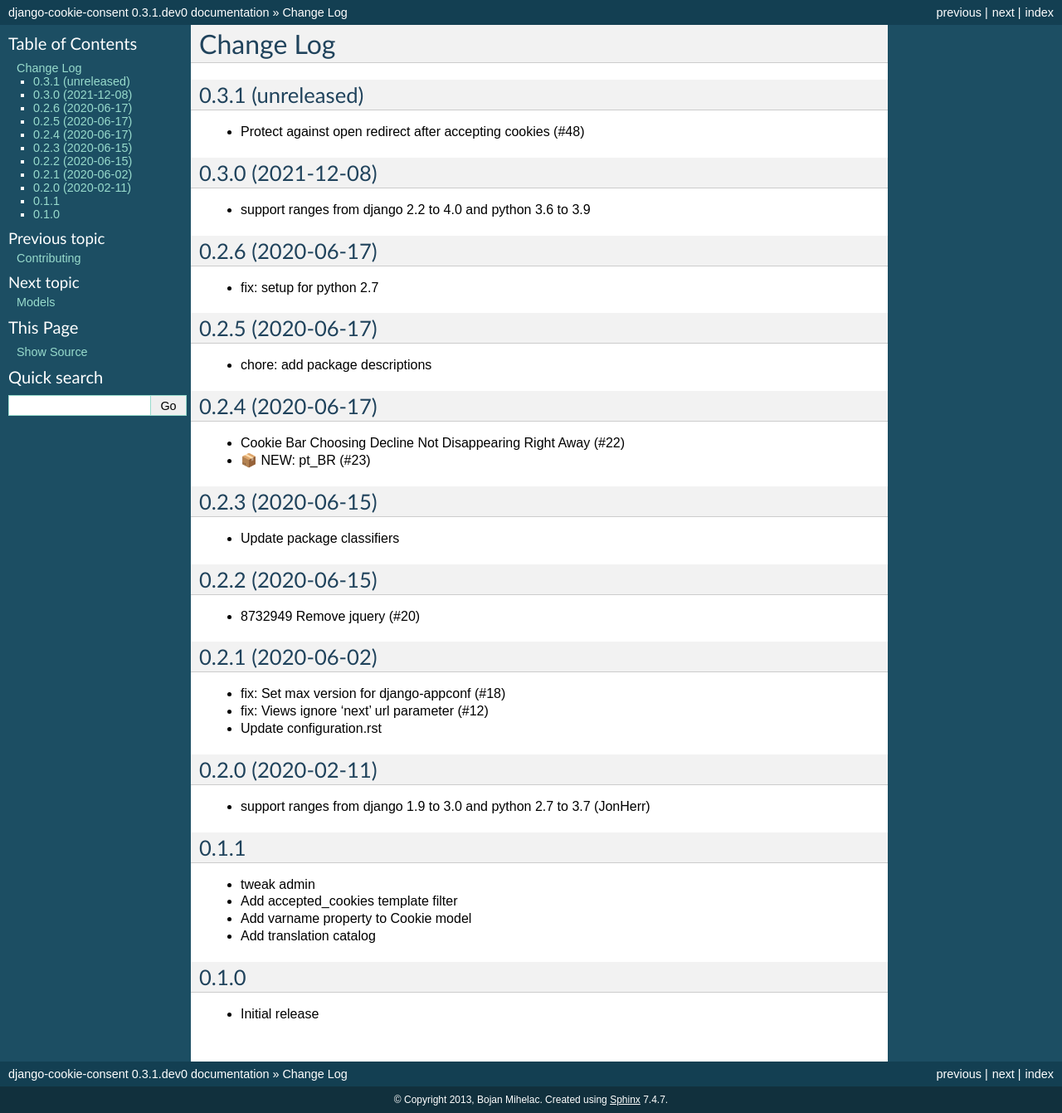
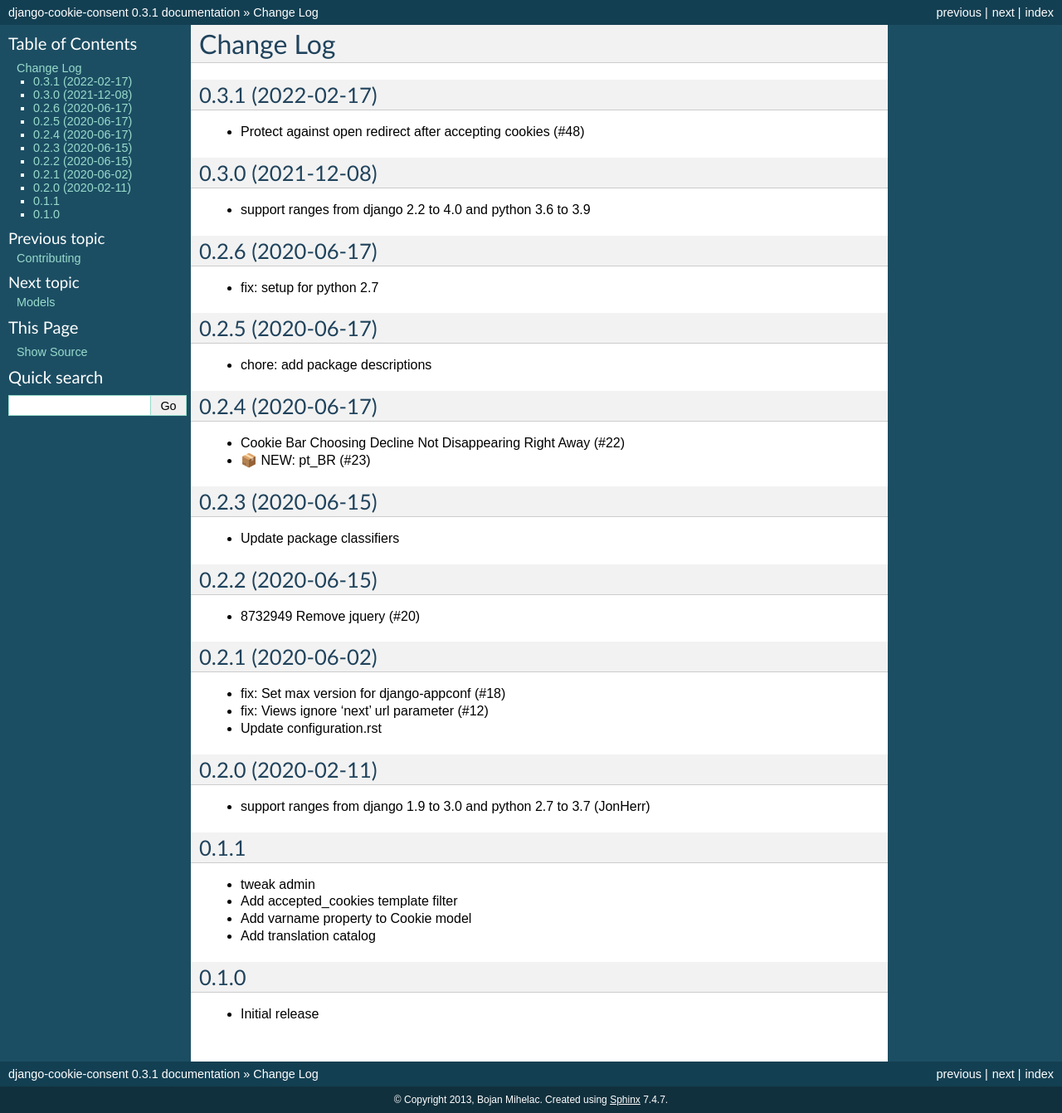
Before and after one commit to jazzband/django-cookie-consent, a Sphinx documentation site: the page built from docs/changelog.rst, in a window 1280 px wide. Shown: the whole page at 83% size. Built offline with Sphinx 7.4.7, drawn with Linux system fonts in a browser that asks for light colours; the version number is read from the project's files by our own code.

Commit message:
Preparing release 0.3.1

```diff
--- a/docs/changelog.rst
+++ b/docs/changelog.rst
@@ -2,7 +2,7 @@
 Change Log
 ===========
 
-0.3.1 (unreleased)
+0.3.1 (2022-02-17)
 ------------------
 
 - Protect against open redirect after accepting cookies (#48)
--- a/setup.py
+++ b/setup.py
@@ -2,7 +2,7 @@
 from setuptools import find_packages
 
 
-version = '0.3.1.dev0'
+version = '0.3.1'
 
 CLASSIFIERS = [
     'Framework :: Django',
```
